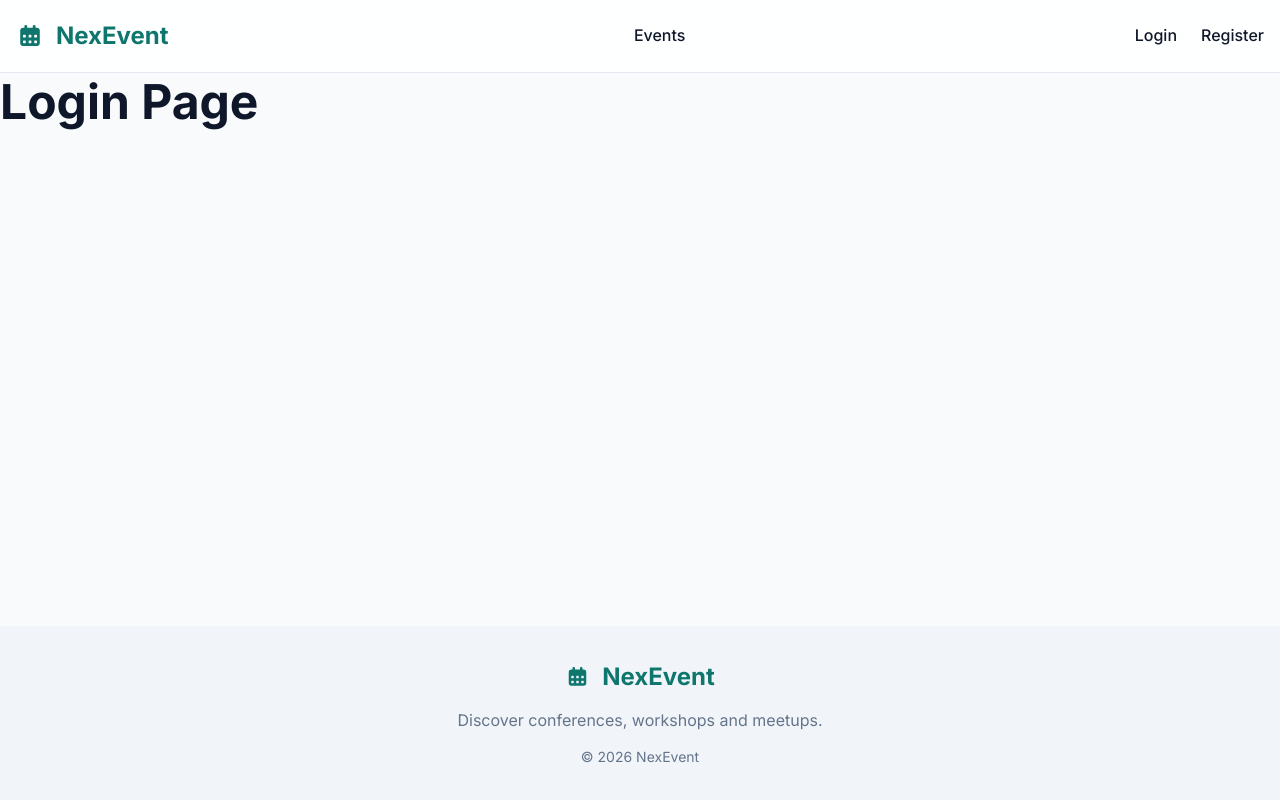
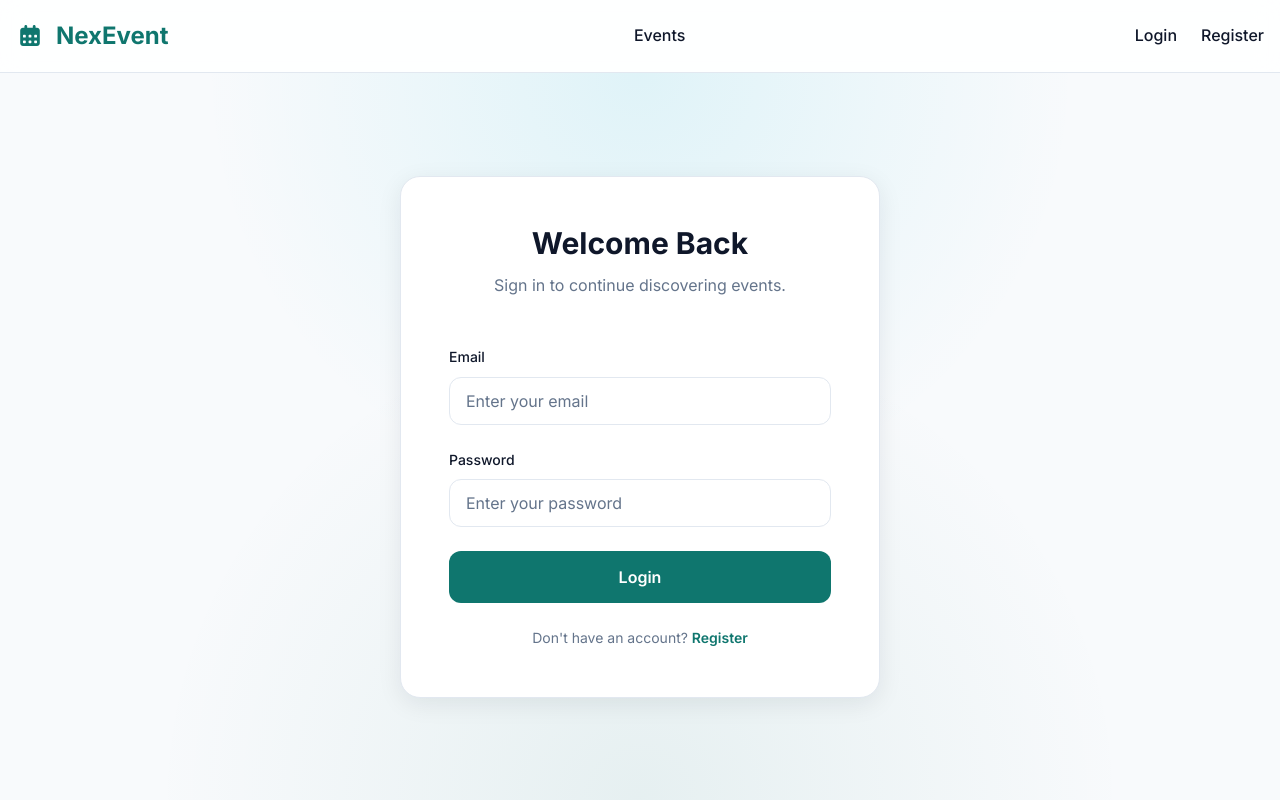
Before and after one commit to nikolovaradica/event-management-fe, a React (Vite) app: page /login in a window 1280 px wide. Shown: the top 800 px of the page. Built offline with nearby package versions, Linux system fonts and the light colour scheme.

Commit message:
add ui for auth pages

```diff
--- /dev/null
+++ b/src/components/auth/AuthLayout.tsx
@@ -0,0 +1,25 @@
+import type {ReactNode} from "react";
+
+type AuthLayoutProps = {
+    title: string;
+    subtitle: string;
+    children: ReactNode;
+};
+
+const AuthLayout = ({title, subtitle, children}: AuthLayoutProps) => {
+    return (
+        <main className="auth-page">
+            <div className="app-container">
+                <section className="auth-card">
+                    <h1>{title}</h1>
+                    <p className="auth-subtitle">
+                        {subtitle}
+                    </p>
+                    {children}
+                </section>
+            </div>
+        </main>
+    );
+};
+
+export default AuthLayout;
--- /dev/null
+++ b/src/components/auth/LoginForm.tsx
@@ -0,0 +1,38 @@
+import Input from "../common/Input.tsx";
+import {Link} from "react-router-dom";
+
+const LoginForm = () => {
+    return (
+        <form className="form">
+
+            <div className="form-group">
+                <label>Email</label>
+                <Input
+                    type="email"
+                    placeholder="Enter your email"
+                />
+            </div>
+            <div className="form-group">
+                <label>Password</label>
+                <Input
+                    type="password"
+                    placeholder="Enter your password"
+                />
+            </div>
+            <button
+                type="submit"
+                className="btn btn-primary"
+            >
+                Login
+            </button>
+            <p className="auth-footer">
+                Don't have an account?{" "}
+                <Link to="/register">
+                    Register
+                </Link>
+            </p>
+        </form>
+    );
+};
+
+export default LoginForm;
--- /dev/null
+++ b/src/components/auth/RegisterForm.tsx
@@ -0,0 +1,65 @@
+import Input from "../common/Input.tsx";
+import {Link} from "react-router-dom";
+
+const RegisterForm = () => {
+    return (
+        <form className="form">
+            <div className="form-group">
+                <label>First Name</label>
+                <Input
+                    type="text"
+                    placeholder="Enter your first name"
+                />
+            </div>
+            <div className="form-group">
+                <label>Last Name</label>
+                <Input
+                    type="text"
+                    placeholder="Enter your last name"
+                />
+            </div>
+            <div className="form-group">
+                <label>Username</label>
+                <Input
+                    type="text"
+                    placeholder="Choose a username"
+                />
+            </div>
+            <div className="form-group">
+                <label>Email</label>
+                <Input
+                    type="email"
+                    placeholder="Enter your email"
+                />
+            </div>
+            <div className="form-group">
+                <label>Password</label>
+                <Input
+                    type="password"
+                    placeholder="Create a password"
+                />
+            </div>
+            <div className="form-group">
+                <label>Confirm Password</label>
+                <Input
+                    type="password"
+                    placeholder="Confirm your password"
+                />
+            </div>
+            <button
+                type="submit"
+                className="btn btn-primary"
+            >
+                Register
+            </button>
+            <p className="auth-footer">
+                Already have an account?{" "}
+                <Link to="/login">
+                    Login
+                </Link>
+            </p>
+        </form>
+    );
+};
+
+export default RegisterForm;
--- a/src/components/events/FavoriteButton.tsx
+++ b/src/components/events/FavoriteButton.tsx
@@ -5,7 +5,7 @@ const FavoriteButton = () => {
     return (
         <button className="btn btn-outline">
             <FontAwesomeIcon icon={faHeart} />
-            Save Event
+            Add to Favorites
         </button>
     );
 };
--- a/src/pages/auth/LoginPage.tsx
+++ b/src/pages/auth/LoginPage.tsx
@@ -1,5 +1,15 @@
-function LoginPage() {
-    return <h1>Login Page</h1>;
-}
+import AuthLayout from "../../components/auth/AuthLayout.tsx";
+import LoginForm from "../../components/auth/LoginForm.tsx";
+
+const LoginPage = () => {
+    return (
+        <AuthLayout
+            title="Welcome Back"
+            subtitle="Sign in to continue discovering events."
+        >
+            <LoginForm />
+        </AuthLayout>
+    );
+};
 
 export default LoginPage;
--- a/src/pages/auth/RegisterPage.tsx
+++ b/src/pages/auth/RegisterPage.tsx
@@ -1,5 +1,15 @@
-function RegisterPage() {
-    return <h1>Register Page</h1>;
-}
+import AuthLayout from "../../components/auth/AuthLayout.tsx";
+import RegisterForm from "../../components/auth/RegisterForm.tsx";
+
+const RegisterPage = () => {
+    return (
+        <AuthLayout
+            title="Create Your Account"
+            subtitle="Join NexEvent and discover professional events tailored to your interests."
+        >
+            <RegisterForm />
+        </AuthLayout>
+    );
+};
 
 export default RegisterPage;
--- a/src/styles/components.css
+++ b/src/styles/components.css
@@ -624,6 +624,28 @@
 }
 
 /* ==========================================
+   FORMS
+========================================== */
+
+.form {
+    display: flex;
+    flex-direction: column;
+    gap: var(--space-5);
+}
+
+.form-group {
+    display: flex;
+    flex-direction: column;
+    gap: var(--space-2);
+}
+
+.form-group label {
+    color: var(--color-text-primary);
+    font-size: var(--font-size-sm);
+    font-weight: var(--font-weight-medium);
+}
+
+/* ==========================================
    EVENTS PAGE
 ========================================== */
 
@@ -1139,3 +1161,62 @@
     font-size: var(--font-size-md);
     line-height: 1.7;
 }
+
+/* ==========================================
+   AUTH
+========================================== */
+
+.auth-page {
+    display: flex;
+    align-items: center;
+    justify-content: center;
+    min-height: calc(100vh - 4.5rem);
+    padding-block: var(--space-8);
+    background:
+            radial-gradient(circle at top, rgba(6, 182, 212, 0.10), transparent 45%),
+            radial-gradient(circle at bottom, rgba(15, 118, 110, 0.08), transparent 50%);
+}
+
+.auth-card {
+    width: 100%;
+    max-width: 30rem;
+    margin-inline: auto;
+    padding: var(--space-7);
+    border: 1px solid var(--color-border);
+    border-radius: var(--radius-lg);
+    background-color: var(--color-surface);
+    box-shadow: var(--shadow-md);
+}
+
+.auth-card h1 {
+    margin-bottom: var(--space-3);
+    text-align: center;
+    font-size: var(--font-size-2xl);
+}
+
+.auth-subtitle {
+    margin-bottom: var(--space-7);
+    text-align: center;
+    color: var(--color-text-secondary);
+    line-height: 1.6;
+}
+
+.auth-footer {
+    text-align: center;
+    color: var(--color-text-secondary);
+    font-size: var(--font-size-sm);
+}
+
+.auth-footer a {
+    color: var(--color-primary);
+    font-weight: var(--font-weight-semibold);
+    transition: color var(--transition-normal);
+}
+
+.auth-footer a:hover {
+    color: var(--color-primary-hover);
+}
+
+.form .btn {
+    width: 100%;
+}
```
